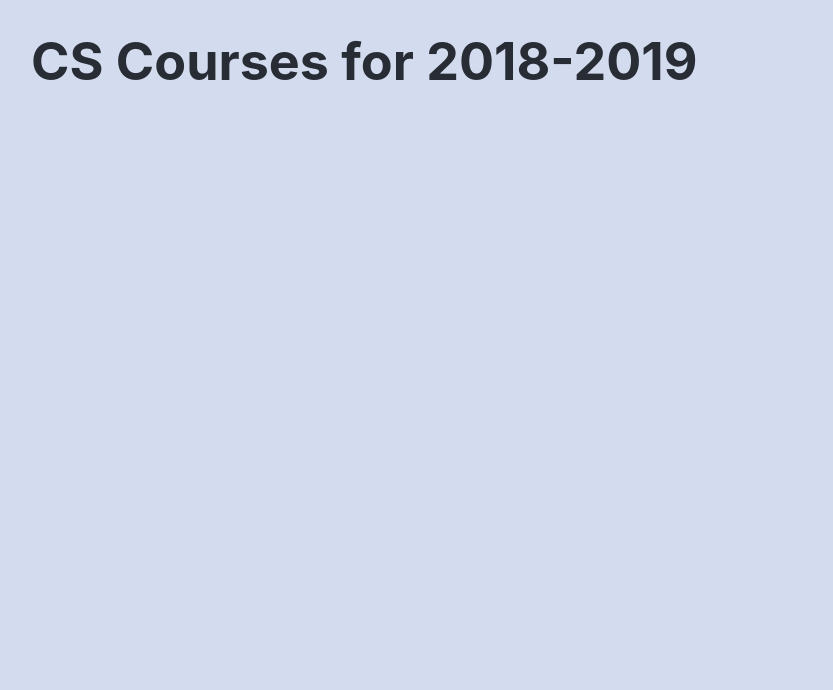
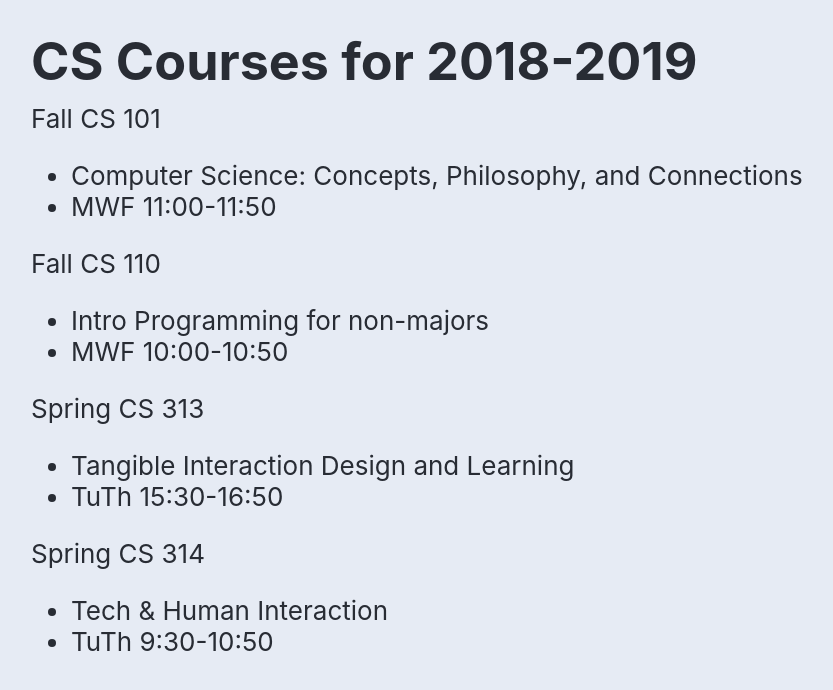
Before and after one commit to mercedes-sandu/CS392-QuickReact, a React (Vite) app: page / in a window 1280 px wide. Shown: the top 690 px of the page, without its empty margins (9-842 px from the left). Built offline with nearby package versions, Linux system fonts and the light colour scheme.

Commit message:
show a list of courses

```diff
--- a/src/App.css
+++ b/src/App.css
@@ -1,9 +1,6 @@
 .App {
   text-align: left;
-}
-
-.App-header {
-  background-color: #d2dcee;
+  background-color: #e6ebf4;
   min-height: 100vh;
   display: flex;
   flex-direction: column;
@@ -13,7 +10,3 @@
   color: #282c34;
   padding: 20px 40px;
 }
-
-h1 {
-  margin: 10px 0;
-}
--- a/src/App.jsx
+++ b/src/App.jsx
@@ -1,19 +1,42 @@
-import { useState } from 'react';
-import logo from './logo.svg';
 import './App.css';
+import Banner from './components/Banner';
+import CourseList from './components/CourseList';
 
 const App = () => {
-  const [count, setCount] = useState(0);
-
   const schedule = {
-    title: "CS Courses for 2018-2019"
+    "title": "CS Courses for 2018-2019",
+    "courses": {
+      "F101" : {
+        "term": "Fall",
+        "number": "101",
+        "meets" : "MWF 11:00-11:50",
+        "title" : "Computer Science: Concepts, Philosophy, and Connections"
+      },
+      "F110" : {
+        "term": "Fall",
+        "number": "110",
+        "meets" : "MWF 10:00-10:50",
+        "title" : "Intro Programming for non-majors"
+      },
+      "S313" : {
+        "term": "Spring",
+        "number": "313",
+        "meets" : "TuTh 15:30-16:50",
+        "title" : "Tangible Interaction Design and Learning"
+      },
+      "S314" : {
+        "term": "Spring",
+        "number": "314",
+        "meets" : "TuTh 9:30-10:50",
+        "title" : "Tech & Human Interaction"
+      }
+    }
   };
 
   return (
     <div className="App">
-      <header className="App-header">
-        <h1>{schedule.title}</h1>
-      </header>
+      <Banner title={schedule.title} />
+      <CourseList courses={schedule.courses} />
     </div>
   );
 };
--- /dev/null
+++ b/src/components/Banner.jsx
@@ -0,0 +1,9 @@
+import '../styles/Banner.css';
+
+function Banner({ title }) {
+    return (
+        <h1>{title}</h1>
+    );
+};
+
+export default Banner;
--- /dev/null
+++ b/src/components/Card.jsx
@@ -0,0 +1,5 @@
+function Card({ id, term, number, meets, title }) {
+
+};
+
+export default Card;
--- /dev/null
+++ b/src/components/CourseList.jsx
@@ -0,0 +1,17 @@
+function CourseList({ courses }) {
+    return (
+        <>
+            {Object.values(courses).map(course => (
+                <div key={course.id}>
+                    {course.term} CS {course.number}
+                    <ul>
+                        <li>{course.title}</li>
+                        <li>{course.meets}</li>
+                    </ul>
+                </div>
+            ))}
+        </>
+    );
+};
+
+export default CourseList;
--- /dev/null
+++ b/src/styles/Banner.css
@@ -0,0 +1,3 @@
+h1 {
+    margin: 10px 0;
+}
```
Also changed, not shown: src/styles/CourseList.css (added).
